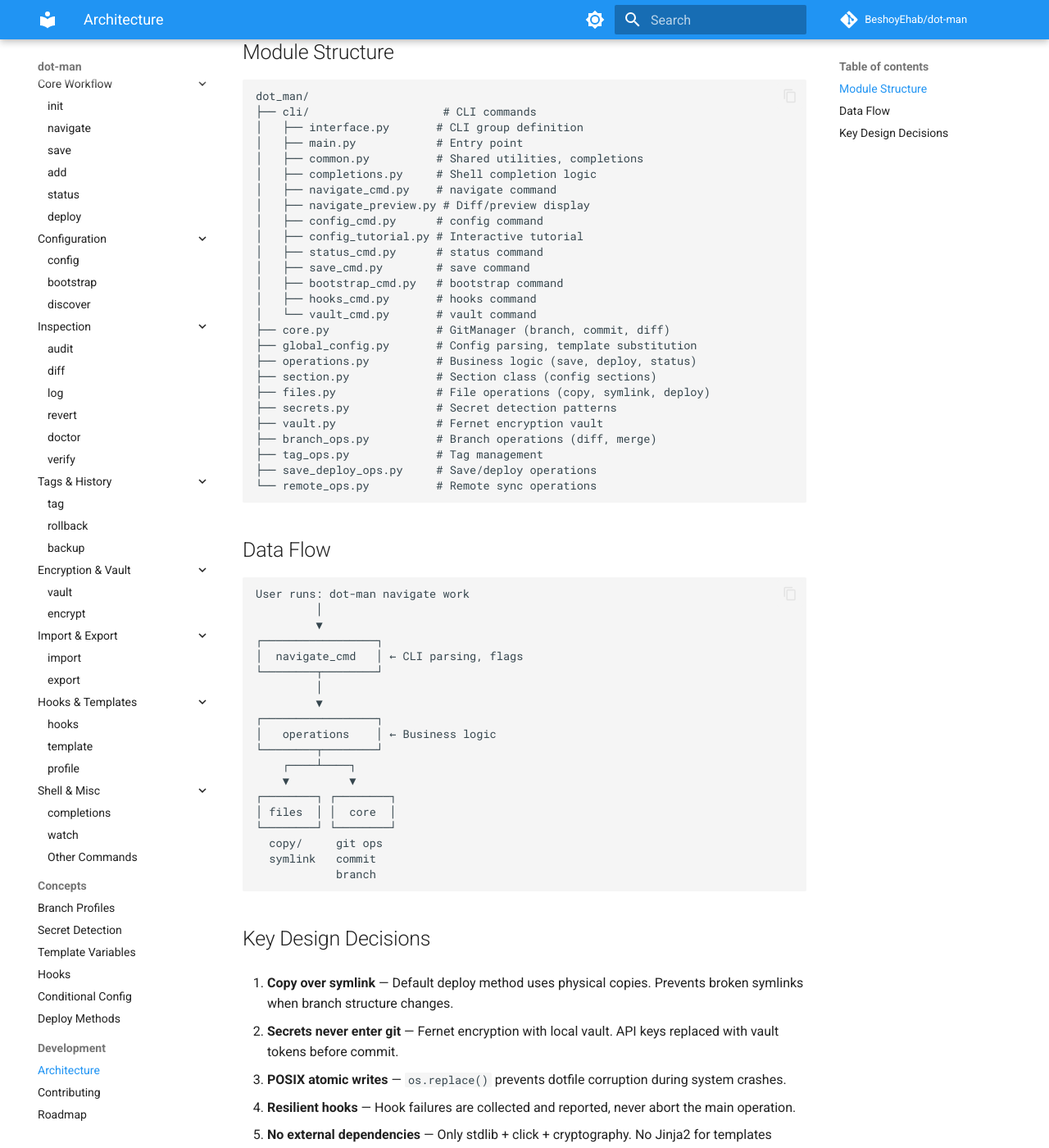
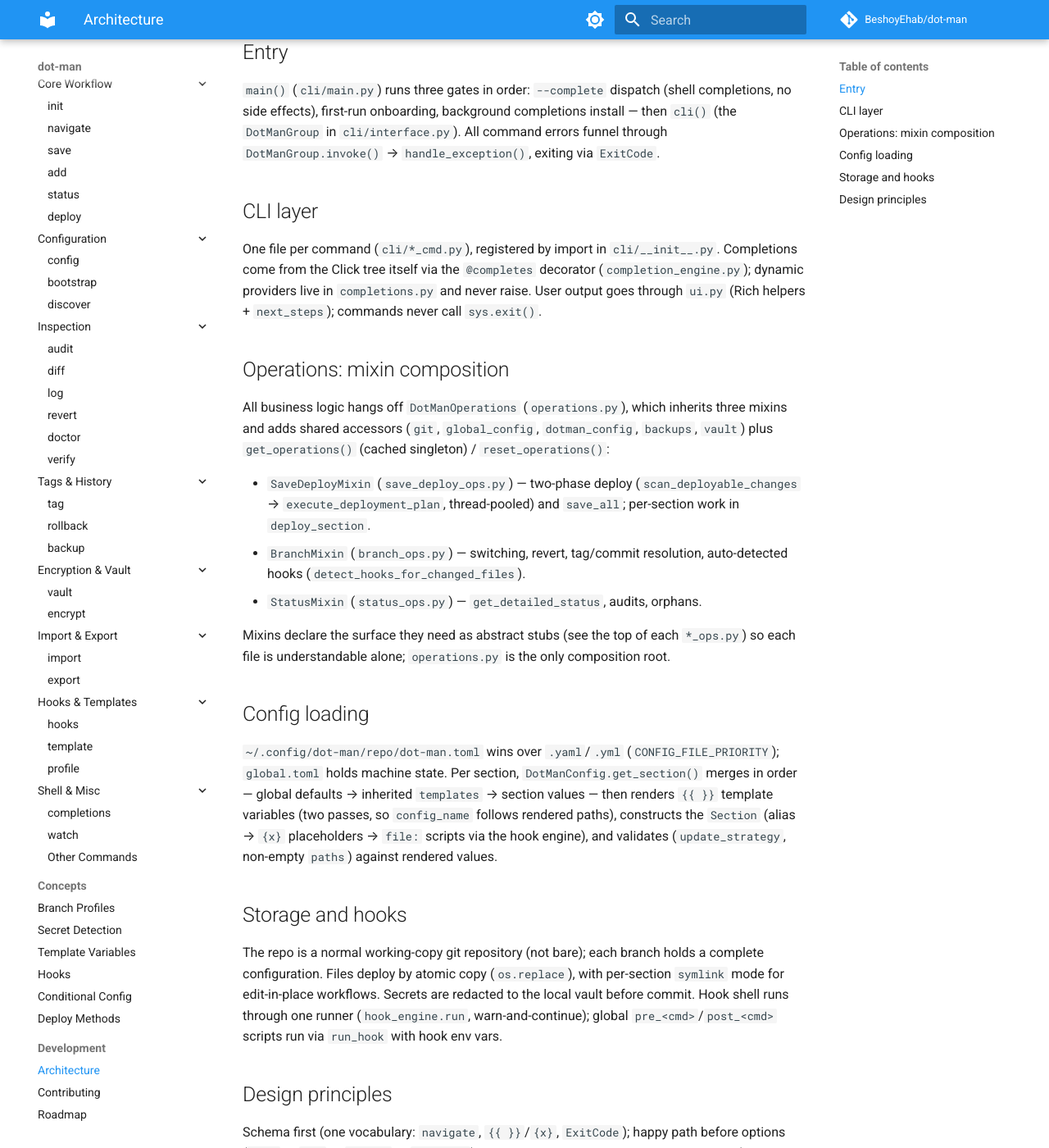
Before and after one commit to BeshoyEhab/dot-man, an MkDocs documentation site: the page built from docs/development/architecture.md, in a window 1280 px wide and 1400 px high, scrolled down 199 px. Shown: the whole window at 82% size. Built offline with MkDocs 1.6.1 and Material for MkDocs 9.7.7, drawn with Linux system fonts in a browser that asks for light colours; comment, search, counter and statistics services are not loaded; some of the changed text lies outside the part shown.

Commit message:
docs: architecture deep-dive
- Rewrite development/architecture.md (entry, CLI, mixin composition, config loading)
- Fix stale principles in ARCHITECTURE.md (symlink mode, working-copy repo)

````diff
--- a/docs/development/architecture.md
+++ b/docs/development/architecture.md
@@ -1,70 +1,66 @@
-# Architecture
+# Architecture Deep-Dive
 
-dot-man is a Python CLI tool built with Click.
+How dot-man fits together: entry, CLI, mixin operations, config loading.
 
-## Module Structure
+## Entry
 
-```
-dot_man/
-├── cli/                    # CLI commands
-│   ├── interface.py       # CLI group definition
-│   ├── main.py            # Entry point
-│   ├── common.py          # Shared utilities, completions
-│   ├── completions.py     # Shell completion logic
-│   ├── navigate_cmd.py    # navigate command
-│   ├── navigate_preview.py # Diff/preview display
-│   ├── config_cmd.py      # config command
-│   ├── config_tutorial.py # Interactive tutorial
-│   ├── status_cmd.py      # status command
-│   ├── save_cmd.py        # save command
-│   ├── bootstrap_cmd.py   # bootstrap command
-│   ├── hooks_cmd.py       # hooks command
-│   └── vault_cmd.py       # vault command
-├── core.py                # GitManager (branch, commit, diff)
-├── global_config.py       # Config parsing, template substitution
-├── operations.py          # Business logic (save, deploy, status)
-├── section.py             # Section class (config sections)
-├── files.py               # File operations (copy, symlink, deploy)
-├── secrets.py             # Secret detection patterns
-├── vault.py               # Fernet encryption vault
-├── branch_ops.py          # Branch operations (diff, merge)
-├── tag_ops.py             # Tag management
-├── save_deploy_ops.py     # Save/deploy operations
-└── remote_ops.py          # Remote sync operations
-```
+`main()` (`cli/main.py`) runs three gates in order: `--complete`
+dispatch (shell completions, no side effects), first-run onboarding,
+background completions install — then `cli()` (the `DotManGroup` in
+`cli/interface.py`). All command errors funnel through
+`DotManGroup.invoke()` → `handle_exception()`, exiting via `ExitCode`.
 
-## Data Flow
+## CLI layer
 
-```
-User runs: dot-man navigate work
-         │
-         ▼
-┌─────────────────┐
-│  navigate_cmd   │ ← CLI parsing, flags
-└────────┬────────┘
-         │
-         ▼
-┌─────────────────┐
-│   operations    │ ← Business logic
-└────────┬────────┘
-    ┌────┴────┐
-    ▼         ▼
-┌────────┐ ┌────────┐
-│ files  │ │  core  │
-└────────┘ └────────┘
-  copy/     git ops
-  symlink   commit
-            branch
-```
+One file per command (`cli/*_cmd.py`), registered by import in
+`cli/__init__.py`. Completions come from the Click tree itself via the
+`@completes` decorator (`completion_engine.py`); dynamic providers live
+in `completions.py` and never raise. User output goes through `ui.py`
+(Rich helpers + `next_steps`); commands never call `sys.exit()`.
 
-## Key Design Decisions
+## Operations: mixin composition
 
-1. **Copy over symlink** — Default deploy method uses physical copies. Prevents broken symlinks when branch structure changes.
+All business logic hangs off `DotManOperations`
+(`operations.py`), which inherits three mixins and adds shared accessors
+(`git`, `global_config`, `dotman_config`, `backups`, `vault`) plus
+`get_operations()` (cached singleton) / `reset_operations()`:
 
-2. **Secrets never enter git** — Fernet encryption with local vault. API keys replaced with vault tokens before commit.
+- `SaveDeployMixin` (`save_deploy_ops.py`) — two-phase deploy
+  (`scan_deployable_changes` → `execute_deployment_plan`, thread-pooled)
+  and `save_all`; per-section work in `deploy_section`.
+- `BranchMixin` (`branch_ops.py`) — switching, revert, tag/commit
+  resolution, auto-detected hooks (`detect_hooks_for_changed_files`).
+- `StatusMixin` (`status_ops.py`) — `get_detailed_status`,
+  audits, orphans.
 
-3. **POSIX atomic writes** — `os.replace()` prevents dotfile corruption during system crashes.
+Mixins declare the surface they need as abstract stubs (see the top of
+each `*_ops.py`) so each file is understandable alone; `operations.py`
+is the only composition root.
 
-4. **Resilient hooks** — Hook failures are collected and reported, never abort the main operation.
+## Config loading
 
-5. **No external dependencies** — Only stdlib + click + cryptography. No Jinja2 for templates (custom regex parser).
+`~/.config/dot-man/repo/dot-man.toml` wins over `.yaml`/`.yml`
+(`CONFIG_FILE_PRIORITY`); `global.toml` holds machine state. Per
+section, `DotManConfig.get_section()` merges in order — global
+defaults → inherited `templates` → section values — then renders
+`{{ }}` template variables (two passes, so `config_name` follows
+rendered paths), constructs the `Section` (alias → `{x}` placeholders
+→ `file:` scripts via the hook engine), and validates
+(`update_strategy`, non-empty `paths`) against rendered values.
+
+## Storage and hooks
+
+The repo is a normal working-copy git repository (not bare); each
+branch holds a complete configuration. Files deploy by atomic copy
+(`os.replace`), with per-section `symlink` mode for edit-in-place
+workflows. Secrets are redacted to the local vault before commit.
+Hook shell runs through one runner (`hook_engine.run`,
+warn-and-continue); global `pre_<cmd>`/`post_<cmd>` scripts run via
+`run_hook` with hook env vars.
+
+## Design principles
+
+Schema first (one vocabulary: `navigate`, `{{ }}`/`{x}`, `ExitCode`);
+happy path before options (`init` → `add` → `status` → `navigate`);
+centralized errors; stdlib over dependencies (custom regex template
+parser, no Jinja2).
````
Also changed, not shown: docs/ARCHITECTURE.md (+7 -2 lines).
